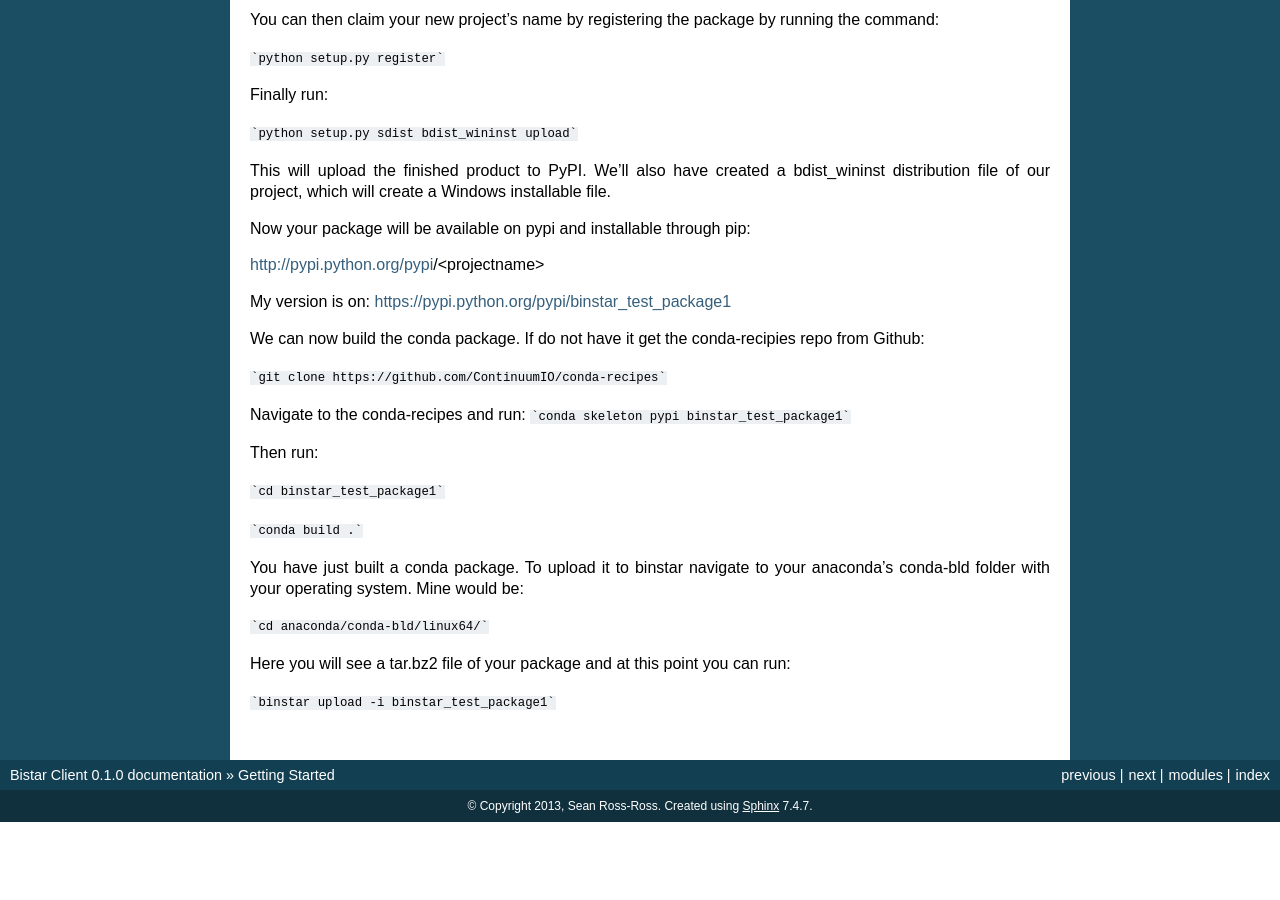
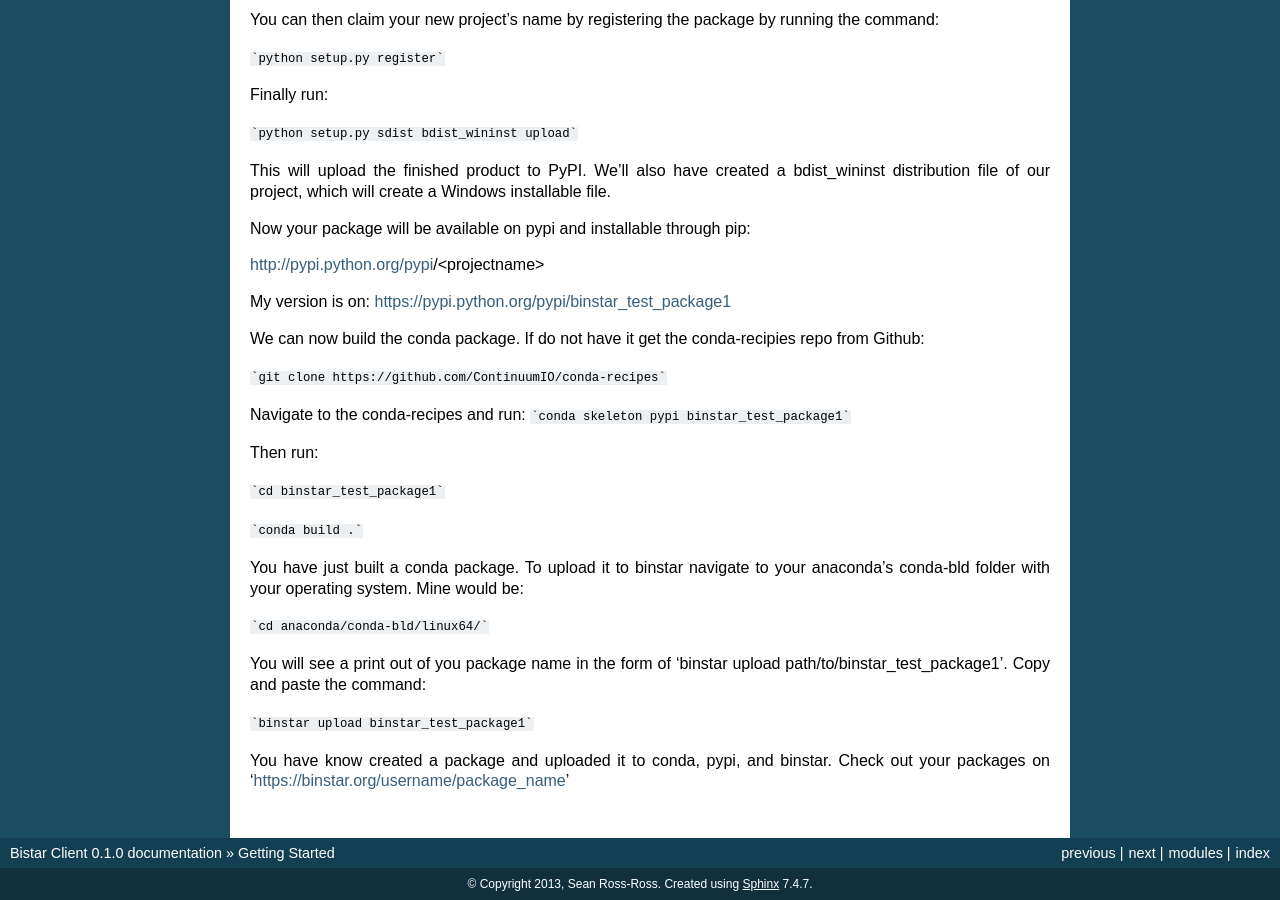
Before and after one commit to anaconda/anaconda-client, a Sphinx documentation site: the page built from doc/getting_started.rst, in a window 1280 px wide and 900 px high, scrolled down 1392 px. Built offline with Sphinx 7.4.7, drawn with Linux system fonts in a browser that asks for light colours; before the commit the page ends 2214 px from its top, so only the background shows below that.

Commit message:
Update getting_started.rst

````diff
--- a/doc/getting_started.rst
+++ b/doc/getting_started.rst
@@ -1,4 +1,3 @@
-
 Getting Started
 ======
 
@@ -104,6 +103,8 @@ You have just built a conda package. To upload it to binstar navigate to your an
 
 ```cd anaconda/conda-bld/linux64/```
 
-Here you will see a tar.bz2 file of your package and at this point you can run:
+You will see a print out of you package name in the form of 'binstar upload path/to/binstar_test_package1'. Copy and paste the command:
 
-```binstar upload -i binstar_test_package1```
+```binstar upload binstar_test_package1```
+
+You have know created a package and uploaded it to conda, pypi, and binstar. Check out your packages on 'https://binstar.org/username/package_name'
````
